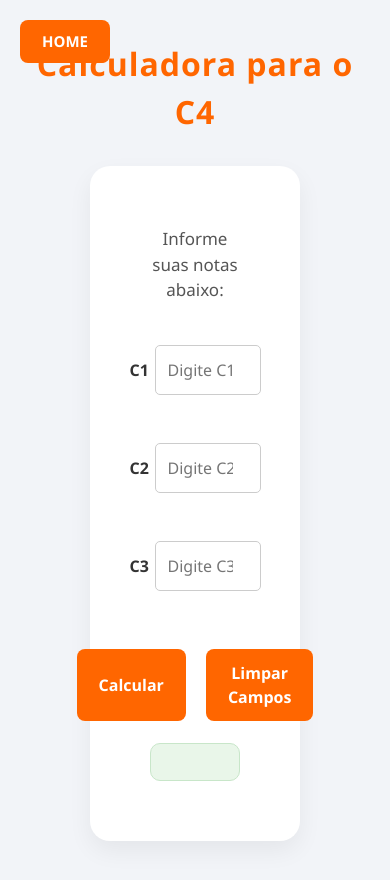
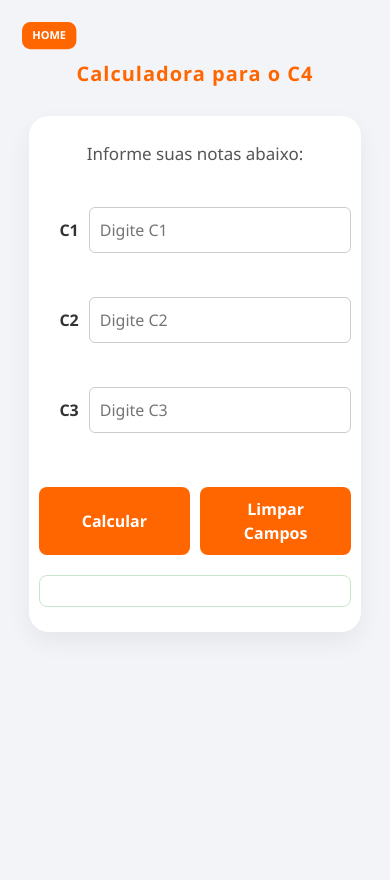
Before and after one commit to mistermaques/calculadora-crb, a plain HTML site: page CalcC4.html in a window 390 px wide. After the commit the page ends 844 px from the top, so only its background shows below. Drawn offline with Linux system fonts and the light colour scheme.

Commit message:
agora vai

```diff
--- a/CalcC4.html
+++ b/CalcC4.html
@@ -2,6 +2,7 @@
 <html lang="pt-BR">
   <head>
     <meta charset="UTF-8" />
+    <meta name="viewport" content="width=device-width, initial-scale=1.0" />
     <title>Calculadora para o C4</title>
     <link rel="stylesheet" href="reset.css" />
     <link rel="stylesheet" href="styletest.css" />
--- a/styletest.css
+++ b/styletest.css
@@ -38,7 +38,7 @@ header h1 {
   color: #ff6600;
   font-size: 32px;
   font-weight: bold;
-  margin-bottom: 30px;
+  margin-bottom: 10px;
   letter-spacing: 1px;
 }
 
@@ -172,3 +172,101 @@ input.erro {
 btn-rec:hover {
   background-color: #e65c00;
 }
+
+/* Responsividade para telas pequenas (celulares) */
+@media (max-width: 700px) {
+  header {
+    padding-top: 22px; /* Reduz espaço acima do título */
+    margin-bottom: 10px; /* Menos espaço abaixo */
+    display: flex;
+    flex-direction: column;
+    align-items: center;
+    position: relative;
+  }
+
+  header h1 {
+    font-size: 20px; /* Diminui a fonte */
+    margin: 0 10px; /* Espaço lateral para não colar nas bordas */
+    text-align: center;
+    line-height: 1.2; /* Menor altura entre linhas */
+  }
+
+  .home-wrapper {
+    position: absolute;
+    top: 5px;
+    left: 5px;
+    transform: scale(0.85); /* Reduz visualmente sem perder estilo */
+  }
+
+  .btn-home {
+    padding: 6px 12px;
+    font-size: 13px;
+    border-radius: 10px;
+  }
+
+  .calc-wrapper {
+    width: 95%;
+    margin: 0 auto;
+    padding: 25px 10px;
+    margin-top: 20px;
+  }
+
+  .calc-grid {
+    display: flex;
+    flex-direction: column;
+    align-items: center;
+    gap: 20px;
+  }
+
+  .campo-linha-horizontal {
+    display: flex;
+    justify-content: flex-start;
+    align-items: center;
+    width: 100%;
+    max-width: 399px;
+    gap: 10px;
+  }
+
+  .campo-linha-horizontal label {
+    min-width: 40px;
+    text-align: right;
+    font-weight: bold;
+    font-size: 16px;
+  }
+
+  .campo-linha-horizontal input {
+    flex-grow: 1;
+    padding: 10px;
+    font-size: 16px;
+    border-radius: 6px;
+  }
+
+  .botoes {
+    display: flex;
+    flex-direction: row;
+    width: 100%;
+    max-width: 340px;
+    gap: 10px;
+  }
+
+  .botoes button {
+    width: 100%;
+    font-size: 16px;
+    padding: 10px 14px;
+    flex: 1;
+  }
+
+  .display {
+    background-color: #ffffff;
+    border-radius: 8px;
+    font-weight: bold;
+    color: #020202;
+    padding: 15px;
+    font-size: 16px;
+    width: 100%;
+    max-width: 360px;
+    text-align: center;
+    display: block;
+    visibility: visible;
+  }
+}
```
Also changed, not shown: CalcMediaFinalREC.html (+1 -0 lines), CalcMediaRec.html (+1 -0 lines), CalcREcFinal.html (+1 -0 lines), CalcRecCiclo1_2.html (+1 -0 lines), CalcRecMedio.html (+1 -0 lines), calcConsol.html (+1 -0 lines).
